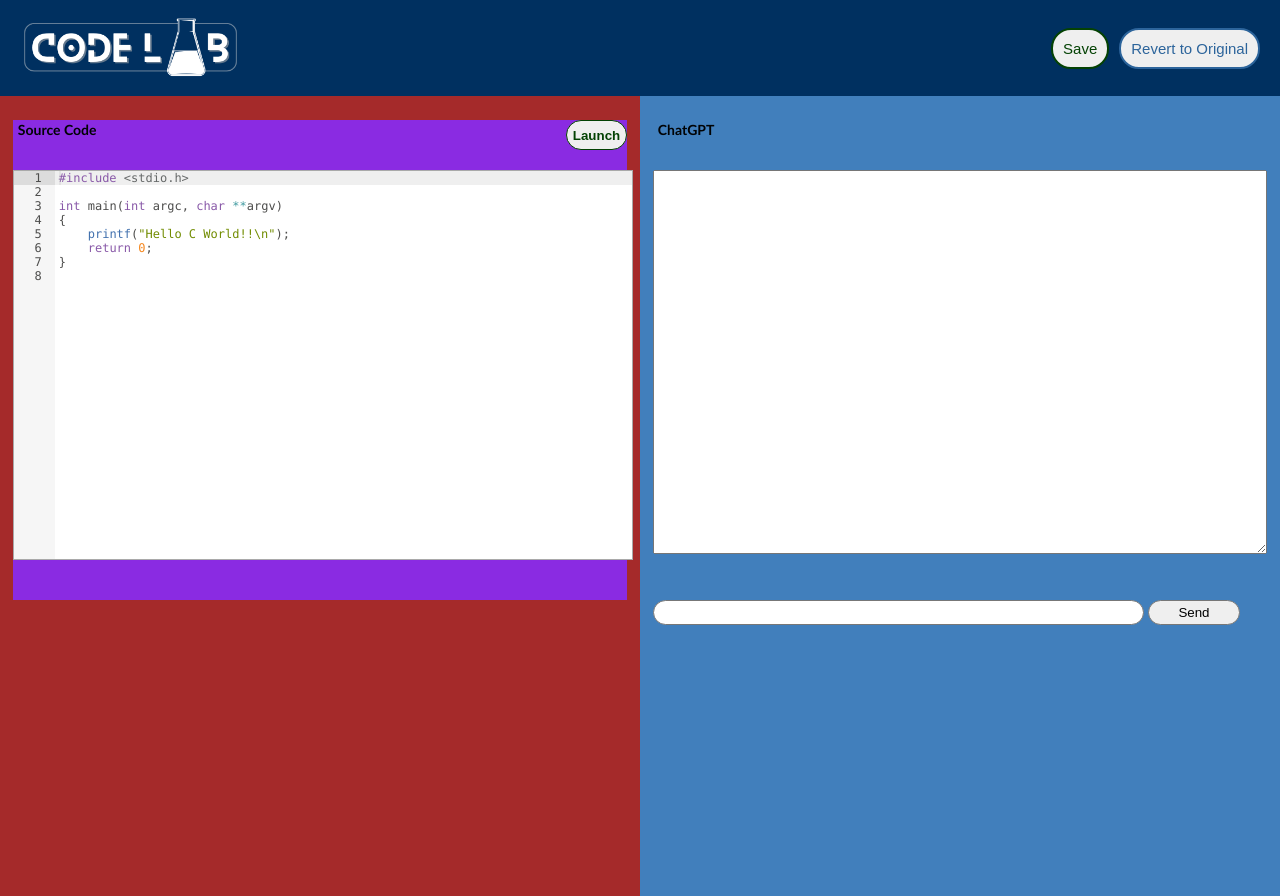
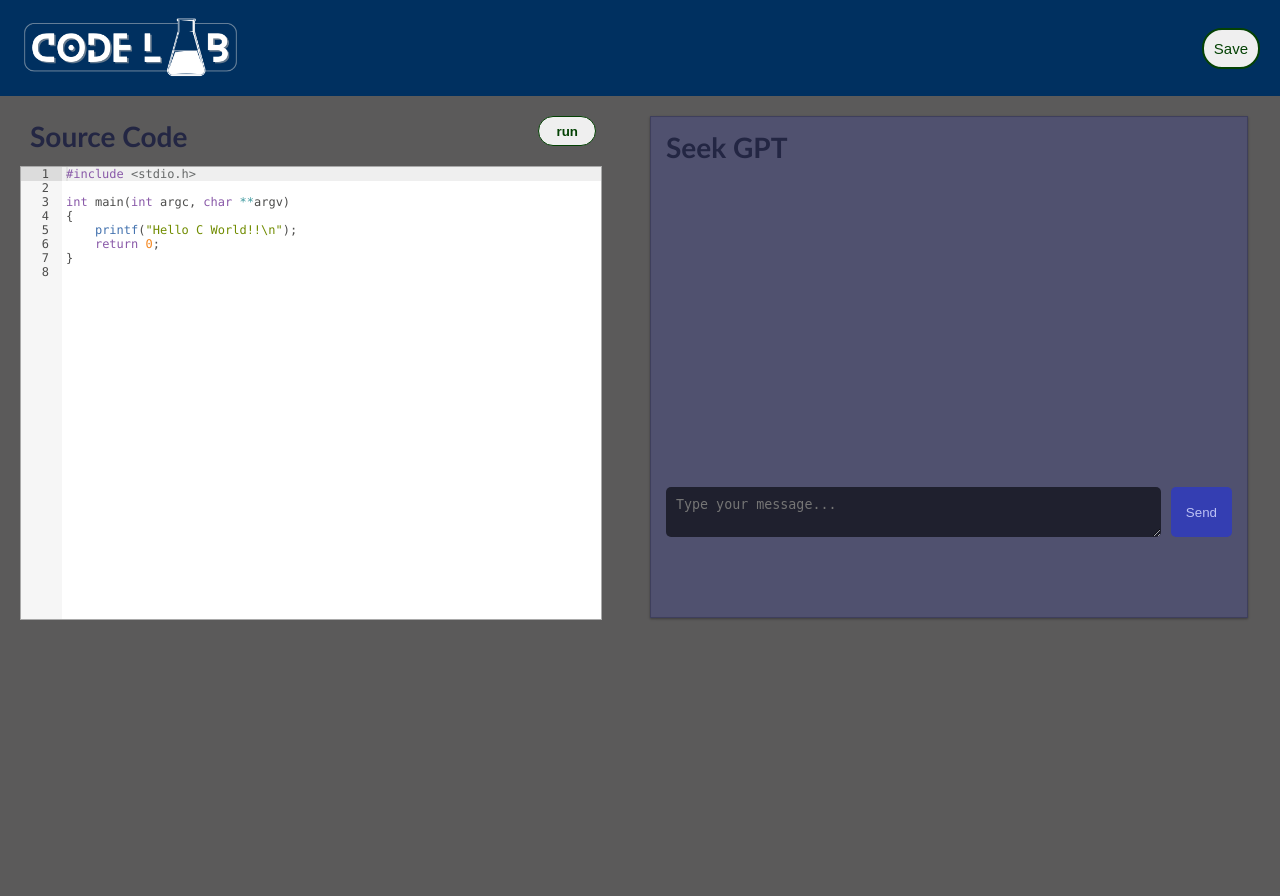
Before and after one commit to GordonChen19/CodeLab-Source-Code, a Flask app: page /session/1/C in a window 1280 px wide. Run offline with Flask 3, Linux system fonts and the light colour scheme; a user stored in the database is signed in.

Commit message:
compiler

```diff
--- a/Website/models.py
+++ b/Website/models.py
@@ -15,5 +15,5 @@ class Room(db.Model):
     data=db.Column(db.String)
     owner_id=db.Column(db.Integer,db.ForeignKey('user.id'),nullable=False)
     room_concept=db.Column(db.String(50),nullable=False)
-    introduction=db.Column(db.String(5000)),
+    introduction=db.Column(db.String(5000))
     question=db.Column(db.String(5000))
--- a/Website/static/css/editor.css
+++ b/Website/static/css/editor.css
@@ -1,5 +1,5 @@
 body {
-  background: #e5e4df;
+  background: #5b5a5a;
   color: #000305;
   font-size: 87.5%;
   /* Base font size: 14px */
@@ -22,77 +22,85 @@ body {
 
 #left {
   width: 50%;
-  /* min-height: 600px;
-  min-width: 900px; */
   float:left;
   height: 100%;
-  background-color: brown;
+  /* background-color: brown; */
 }
 
 #code {
-  position: absolute;
-  /* min-height: 350px;
-  min-width: 400px; */
-  left: 1%;
-  top: 15%;
-  width: 48%;
-  height: 60%;
-  background-color: blueviolet;
+  position: relative;
+  width: 90%;
+  min-height: 70%;
+  margin-top: 20px;
+  margin-left: 20px;
+  /* background-color: blueviolet; */
 }
+
+form{
+  width: 100%;
+}
+
+#launch-button {
+  border: 1px solid rgb(4, 66, 4);
+  color: rgb(4, 66, 4);
+  border-radius: 20px;
+  height: 30px;
+  width:10%;
+  right:0;
+}
+
+#launch-button:hover{
+  background-color: rgb(4, 66, 4);
+  color: #f1f1f1;
+  cursor: pointer;
+}
+
+
 
 #result {
   position: absolute;
-  /* min-height: 350px;
-  min-width: 200px; */
   left: 1%;
   top: 60%;
   width: 24%;
   height: 48%;
-  /* box-sizing: border-box; */
 }
 
 #compile {
   position: absolute;
-  /* min-height: 350px;
-  min-width: 200px; */
+
   left: 26%;
   top: 60%;
   width: 24%;
   height: 48%;
-  /* box-sizing: border-box; */
 }
 
 #right {
   width: 50%;
-  /* min-height: 600px;
-  min-width: 900px; */
   height: 100%;
   float:left;
-  background-color: #417fbc;
+  /* background-color: #417fbc; */
 }
 
-#chatgpt {
-  position: absolute;
+/* #chatgpt {
+  position: relative;
   /* min-height: 350px;
-    min-width: 200px; */
-  right: 1%;
-  top: 15%;
-  width: 48%;
+  min-width: 400px; */
+  /* width: 90%;
   height: 60%;
-  /* box-sizing: border-box; */
-}
+  margin-top: 15px;
+  margin-left: 20px;
+  background-color: blueviolet;}  */
 
-#chat-container{
-  position: absolute;
-  /* min-height: 350px;
-    min-width: 200px; */
-  right: 1%;
-  top: 75%;
-  width: 48%;
-  height: 60%;
-}
 
-#message-input{
+
+
+/* #chat-container{
+  width: 90%;
+  background-color: darkgray;
+  margin-left: 20px;
+} */
+
+/* #message-input{
   width: 80%;
   border: 1px solid #777;
   border-radius: 20px;
@@ -111,25 +119,8 @@ body {
   background-color: #777;
   color:#f1f1f1;
   cursor: pointer;
-}
+} */
 
-
-
-#launch-button {
-  position: absolute;
-  right: 0px;
-  border: 1px solid rgb(4, 66, 4);
-  color: rgb(4, 66, 4);
-  border-radius: 20px;
-  height: 30px;
-}
-
-
-#launch-button:hover{
-  background-color: rgb(4, 66, 4);
-  color: #f1f1f1;
-  cursor: pointer;
-}
 
 
 .head-section {
@@ -255,3 +246,125 @@ header{
   color: #f1f1f1;
   cursor: pointer;
 }
+
+
+
+/* CHATGPT SECTION */
+.chat-container {
+  display: flex;
+  flex-direction: column;
+  max-height: 80vh;
+  min-height: 60%;
+  max-width: 900px;
+  margin-top: 20px;
+  margin-left:10px;
+  width: 90%;
+  padding: 10px;
+  background-color: hsla(237, 26%, 39%, 0.6);
+  backdrop-filter: blur(1px);
+  border: 0.25px solid hsla(235, 30%, 20%, 0.4);
+  box-shadow: 0 1px 3px rgba(0, 0, 0, 0.12), 0 1px 2px rgba(0, 0, 0, 0.24);
+}
+
+.chat-wrapper {
+  display: flex;
+  flex-direction: column;
+  height: 100%;
+  overflow-y: auto;
+}
+
+.chat-box {
+  flex-grow: 1;
+  width: 100%;
+  min-height: 300px;
+  margin-bottom: 10px;
+  overflow-y: auto;
+}
+
+.input-form {
+  display: flex;
+  justify-content: space-between;
+  margin-bottom: 5px;
+}
+
+.input {
+  flex-grow: 1;
+  min-width: 70px;
+  border-radius: 5px;
+  margin-left: 5px;
+  padding: 10px;
+  border: 0px;
+  background-color: hsl(235, 20%, 15%);
+  color: hsl(240, 25%, 75%);
+  transition: box-shadow 0.2s ease-in-out;
+}
+
+.input:focus {
+  outline: none;
+  box-shadow: inset 0px 0px 12px 0px hsla(235, 20%, 10%, 0.98);
+}
+
+.heading {
+  text-align: left;
+  margin-left: 5px;
+  margin-top: 0px;
+  margin-bottom: 10px;
+  background-clip: text;
+  background: hsl(234, 32%, 20%);
+  -webkit-background-clip: text;
+  -webkit-text-fill-color: transparent;
+}
+
+.button {
+  background-color: hsl(235, 55%, 45%);
+  color: hsl(235, 75%, 85%);
+
+  border: none;
+  border-radius: 5px;
+  padding: 10px 15px;
+  margin-left: 10px;
+  margin-right: 5px;
+  cursor: pointer;
+  transition: background-color 0.16s ease-in;
+}
+
+.button:hover {
+  background-color: hsl(235, 50%, 35%);
+}
+
+.message {
+  display: inline-block;
+  max-width: 70%;
+  margin: 5px;
+  padding: 10px;
+  border-radius: 10px;
+  overflow-wrap: break-word;
+  overflow-x: auto;
+  white-space: pre-wrap;
+}
+
+.message li {
+  white-space: normal;
+}
+
+.message code {
+  border-radius: 8px;
+}
+
+.user-message {
+  background-color: hsl(235, 55%, 45%);
+  color: hsl(240, 76%, 90%);
+  float: right;
+  clear: both;
+}
+
+.assistant-message {
+  background-color: hsl(235, 23%, 65%);
+  color: hsl(240, 30%, 25%);
+  float: left;
+  clear: both;
+}
+
+.message * {
+  margin: 0px;
+}
--- a/Website/templates/code_editor.html
+++ b/Website/templates/code_editor.html
@@ -18,7 +18,6 @@
           </a>
         </div>
         <div class="editButtons">
-          <button id="original">Revert to Original</button>
           <button id="saveButton">Save</button>
         </div>
       </nav>
@@ -28,14 +27,15 @@
       <div id="left">
         <!-- ************  CODING ZONE  ************ -->
         <div id="code">
-          <form method="post,code" action="{{ target }}">
-            <div id="title-code" class="head-section">Source Code</div>
+          <form method="POST" action="{{ target }}">
+            <h1 class="heading"id="title-code">Source Code</h1>
 
             <input
-              id="launch-button"
-              class="head-section"
-              type="submit"
-              value="Launch"
+            id="launch-button"
+            class="head-section"
+            type="submit"
+            value="run"
+            name="launch-button"
             />
 
             <textarea
@@ -65,21 +65,38 @@
           >
         </div> -->
       </div>
+
       <div id="right">
-        <div id="chatgpt">
+        <!-- <div id="chatgpt">
           <div id="title-chatgpt" class="head-section">ChatGPT</div>
           <textarea id="text-result" >
             {{ chatgpt }}</textarea
           >
-        </div>
+        </div> -->
         <!-- CHAT BOX -->
-        <div id="chat-container">
+        <!-- <div id="chat-container">
           <form id="message-form" action="">
               <input id="message-input" type="text" autocomplete="off" />
               <button type="submit" id="sendButton">Send</button>
           </form>
+        </div> -->
+
+        <div class="chat-container">
+          <h1 class="heading">Seek GPT</h1>
+          <div class="chat-wrapper">
+            <div id="chat-messages" class="chat-box"></div>
+            <form id="chat-form" class="input-form">
+              <textarea
+              type="text"
+              class="input"
+              id="user-input"
+              name="user_input"
+              placeholder="Type your message..."></textarea>
+              <button class="button" type="submit" id="submitBtn">Send</button>
+            </form>
+          </div>
         </div>
-      </div>
+
     </div>
 
     <!-- <div id="result">
@@ -118,6 +135,7 @@
         .addEventListener("click", function () {
           editorElement.innerHTML = editor.getValue();
         });
+
     </script>
   </body>
 </html>
--- a/Website/views.py
+++ b/Website/views.py
@@ -4,7 +4,7 @@ from .models import *
 import json
 import sqlite3 as sql
 from . import runcode
-from . import chatgpt
+from .chatgpt import chatgpt
 conn=sql.connect('database.db')
 c=conn.cursor()
 
@@ -39,8 +39,8 @@ def view_invitations():
         if RoomByName:
             flash('Room Name already exists.', category='error')
         else:
-            introduction=chatgpt("Explain"+str(concept_name)+"with the aid of code written in"+room_language)
-            question=chatgpt("Ask a question about" + str(concept_name) + "that requires me to write code, begin with Question")
+            introduction=chatgpt("Explain"+str(concept_name)+"with the aid of code written in"+str(room_language)+". Begin with explanation")
+            question=chatgpt("Ask a question about" + str(concept_name) + "that requires me to write code. Begin with Question")
             new_room=Room(room_name=room_name,
                           owner_id=current_user.id,
                           room_language=room_language,
@@ -48,6 +48,7 @@ def view_invitations():
                           data=language_code[room_language],
                           introduction=introduction,
                           question=question)
+
             db.session.add(new_room)
             db.session.commit()
 
@@ -112,21 +113,21 @@ default_cols = "60"
 def enter_room_python(room_id):
 
     if(request.method=='POST'):
-        if 'run' in request.form:
+        print("executed")
+        if 'launch-button' in request.form:
             print("Executed")
             code = request.form['code'] #preserves indentation
+            print(code)
             run = runcode.RunPyCode(code)
             rescompil, resrun = run.run_py_code()
             if not resrun:
                 resrun = 'No result!'
-        elif 'save and exit' in request.form:
+        elif 'saveButton' in request.form:
             room=Room.query.filter_by(id=room_id).first()
             code=request.form['code']
             room.data=code
             db.session.commit()
             redirect(url_for('views.view_invitations'))
-        elif 'revert to default' in request.form:
-            code=default_python_code
 
     else:
         room=Room.query.filter_by(id=room_id).first()
```
Also changed, not shown: Website/chatgpt.py (+4 -3 lines), Website/static/js/editor.js (+174 -0 lines), Website/database.db (deleted), instance/database.db, 1 other file.
